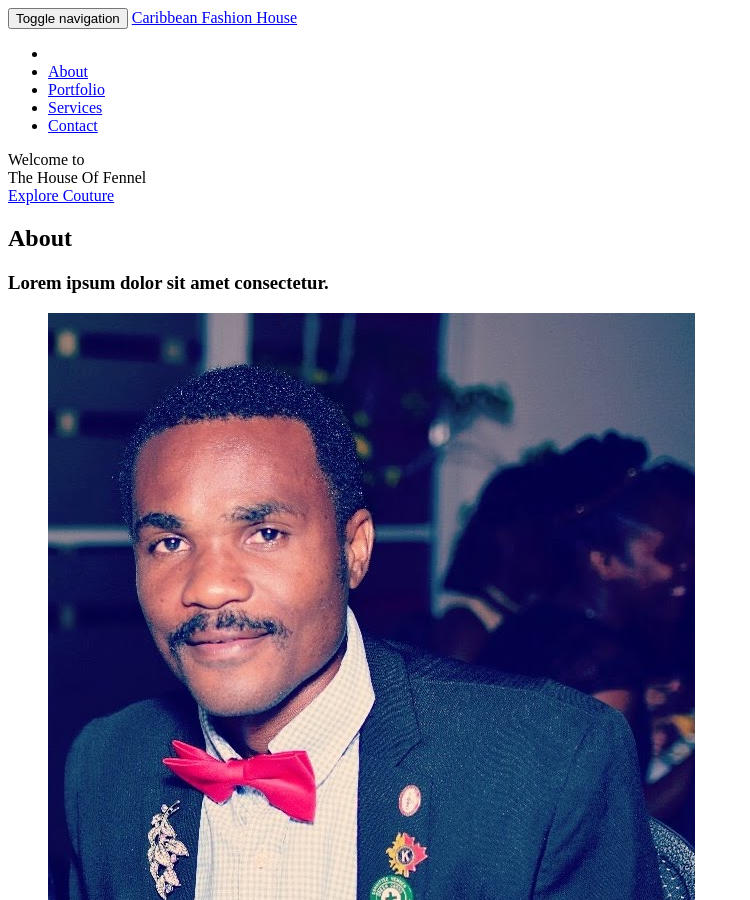
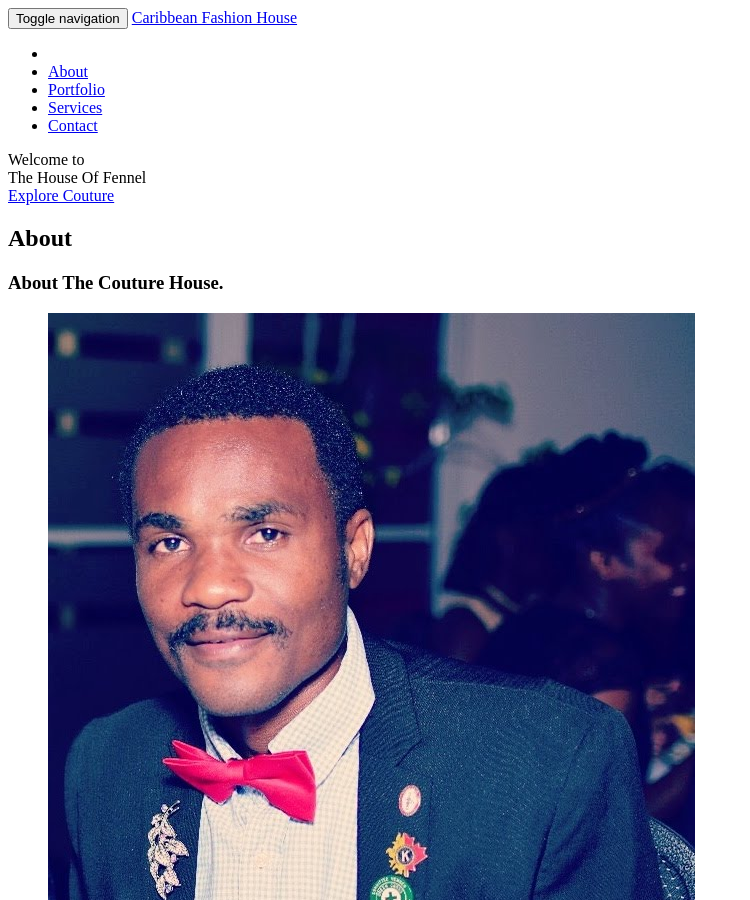
Before and after one commit to phpwebdevelope/phpwebdevelope.github.io, a Jekyll site: the page built from index.html, in a window 1280 px wide and 900 px high. Shown: the whole window, without its empty margins (0-750 px from the left). Built offline with Jekyll 4.4.1, drawn with Linux system fonts in a browser that asks for light colours; some web fonts are replaced.

Commit message:
Update about.html

```diff
--- a/_includes/about.html
+++ b/_includes/about.html
@@ -4,7 +4,7 @@
             <div class="row">
                 <div class="col-lg-12 text-center">
                     <h2 class="section-heading">About</h2>
-                    <h3 class="section-subheading text-muted">Lorem ipsum dolor sit amet consectetur.</h3>
+                    <h3 class="section-subheading text-muted">About The Couture House.</h3>
                 </div>
             </div>
             <div class="row">
@@ -12,7 +12,7 @@
                     <ul class="timeline">
                         <li>
                             <div class="timeline-image">
-                                <img class="img-circle img-responsive" src="img/about/1.jpg" alt="">
+                                <img class="img-circle img-responsive" src="img/about/1.JPG" alt="">
                             </div>
                             <div class="timeline-panel">
                                 <div class="timeline-heading">
```
